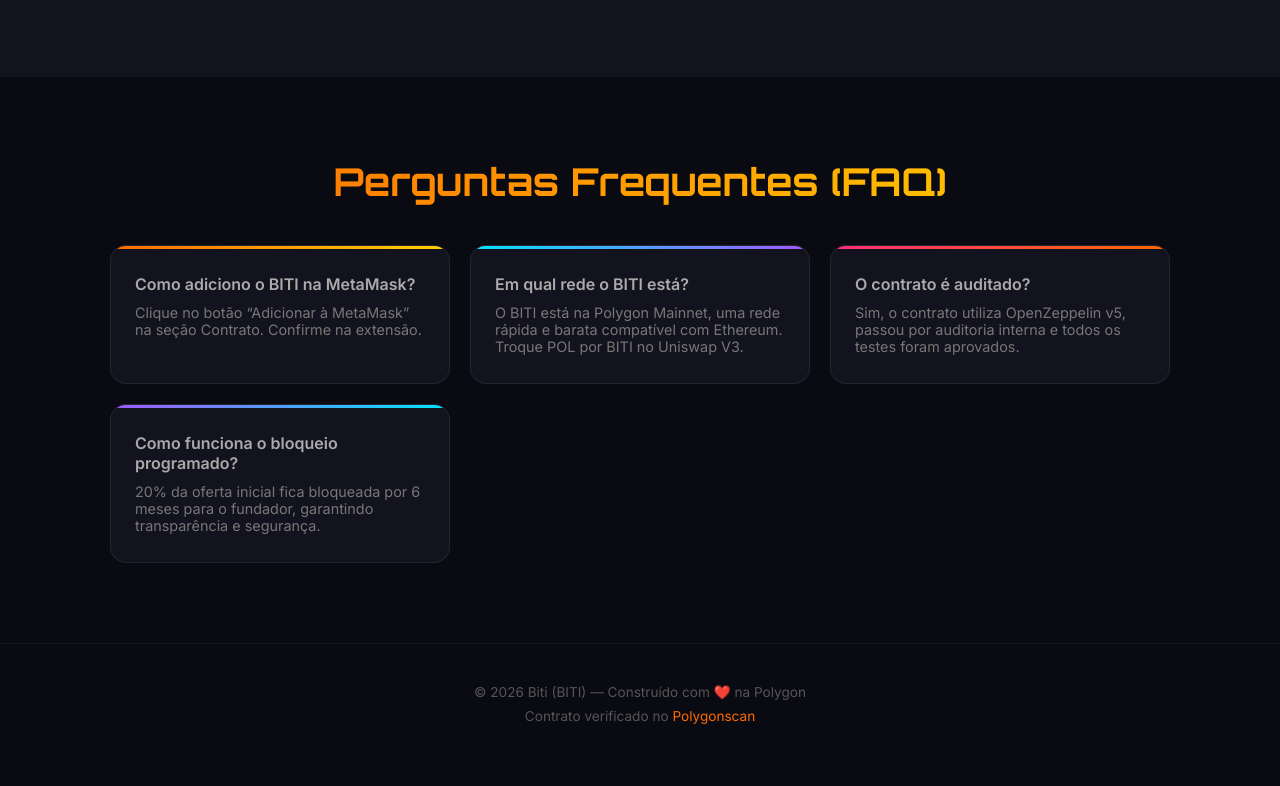
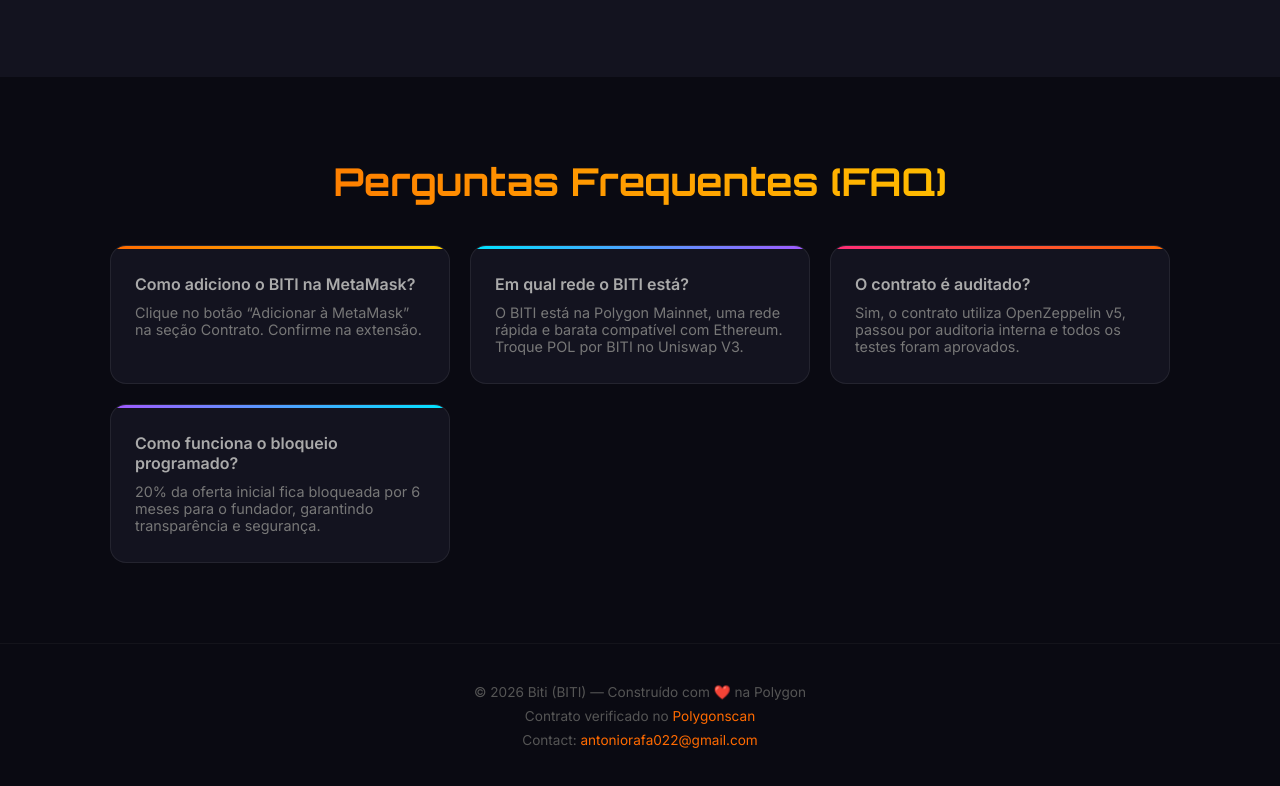
Before and after one commit to Antoniosilva022/biticoin1, a website: page site/index.html in a window 1280 px wide. Shown: the part 5100-5886 px from the top of the page. Before the commit the page ends 5864 px from the top, so only its background shows below. Drawn offline with Linux system fonts and the light colour scheme.

Commit message:
Update index.html

```diff
--- a/site/index.html
+++ b/site/index.html
@@ -628,6 +628,8 @@
   <footer>
     <p>© 2026 Biti (BITI) — Construído com ❤️ na Polygon</p>
     <p style="margin-top:8px;">Contrato verificado no <a href="https://polygonscan.com/address/0xD7E0CEf1511a7eEF7Fc57998214fB17a270A8b57#code" target="_blank">Polygonscan</a></p>
+    <p style="margin-top:8px;">Contact: <a href="mailto:antoniorafa022@gmail.com">antoniorafa022@gmail.com</a></p>
+
   </footer>
 
   <script>
```
